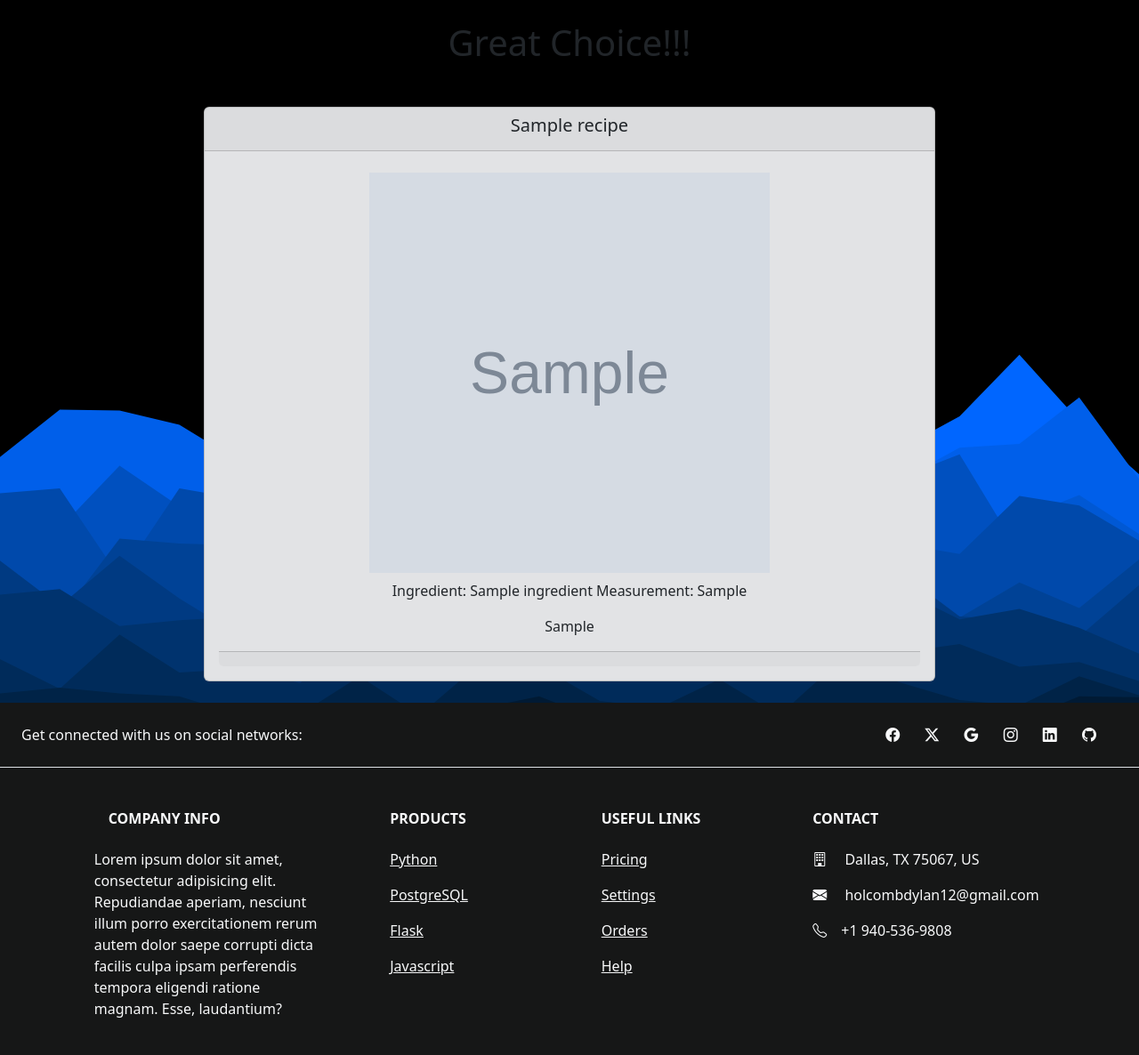
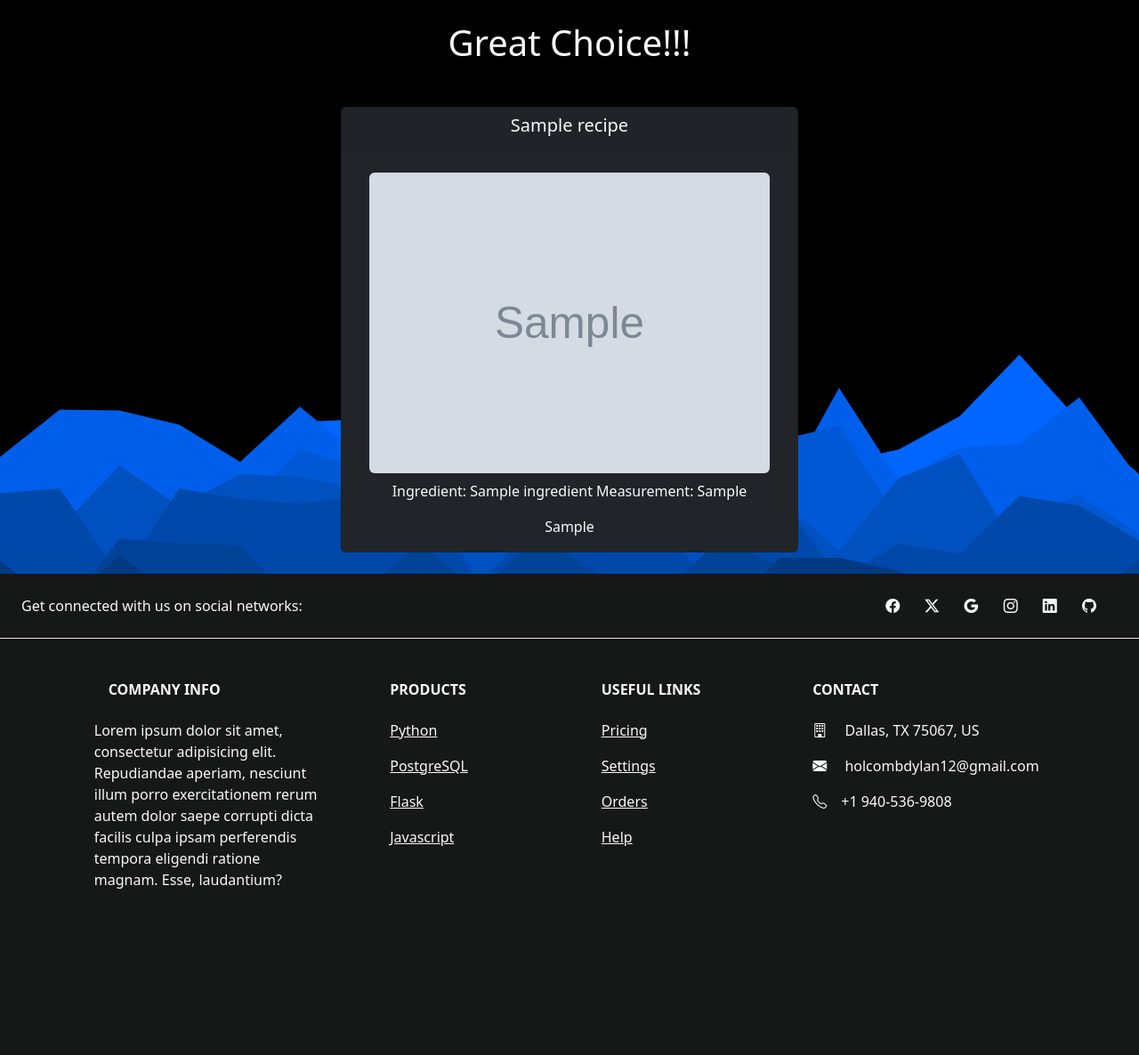
Before and after one commit to aditya-docs/flask-recipe-app, a Flask app: a page that uses templates/drink.html in a window 1280 px wide. Shown: the part 76-1262 px from the top of the page at 89% size. After the commit the page ends 1075 px from the top, so only its background shows below. Run offline with Flask 3, Linux system fonts and the light colour scheme; tables that the repository leaves empty hold one stand-in row (values such as "Sample post"); grey boxes marked "Sample" are stand-in pictures.

```diff
--- a/templates/drink.html
+++ b/templates/drink.html
@@ -1,27 +1,25 @@
 {% extends 'base.html' %}
 {% block title %} {{cocktail_name}} {% endblock %}
 {% block content %}
-<h1 class="text-center text-dark m-4">Great Choice!!!</h1>
+<h1 class="text-center text-light m-4">Great Choice!!!</h1>
 <div class="d-flex justify-content-center m-4">
     {% for recipe in recipes %}
-    <div class="card d-grid text-center col-8 bg-secondary-subtle">
+    <div class="card d-grid text-center col-5 bg-dark text-light">
         <div class="card-header">
             <h5>{{recipe.title}}</h5>
         </div>
         <div class="card-body">
-            <img src="{{recipe.image}}" class="m-2" height="450" width="450" alt="">
+            <img src="{{recipe.image}}" class="img-fluid rounded m-2" height="450" width="450" alt="">
             {% for ingredient in recipe.ingredients %}
-            <p>Ingredient: {{ingredient.ingredient_name}} Measurement: {{ingredient.measurement}}</p>
+            <p class="card-text">Ingredient: {{ingredient.ingredient_name}} Measurement: {{ingredient.measurement}}</p>
             {% endfor %}
-            <p>{{recipe.instructions}}</p>
-            <div class="card-footer">
-                {% if recipe.author == session['username'] %}
-                <form action="get" class="d-flex justify-content-center">
-                    <button formaction="/recipes/{{recipe.id}}/update"
-                        class="btn btn-sm btn-primary d-grid col-2">Edit</button>
-                </form>
-                {% endif %}
-            </div>
+            <p class="card-text">{{recipe.instructions}}</p>
+            {% if recipe.author == session['username'] %}
+            <form action="get" class="d-flex justify-content-center">
+                <button formaction="/recipes/{{recipe.id}}/update"
+                    class="btn btn-sm btn-primary d-grid col-2 m-2">Edit</button>
+            </form>
+            {% endif %}
         </div>
     </div>
     {% endfor %}
```
